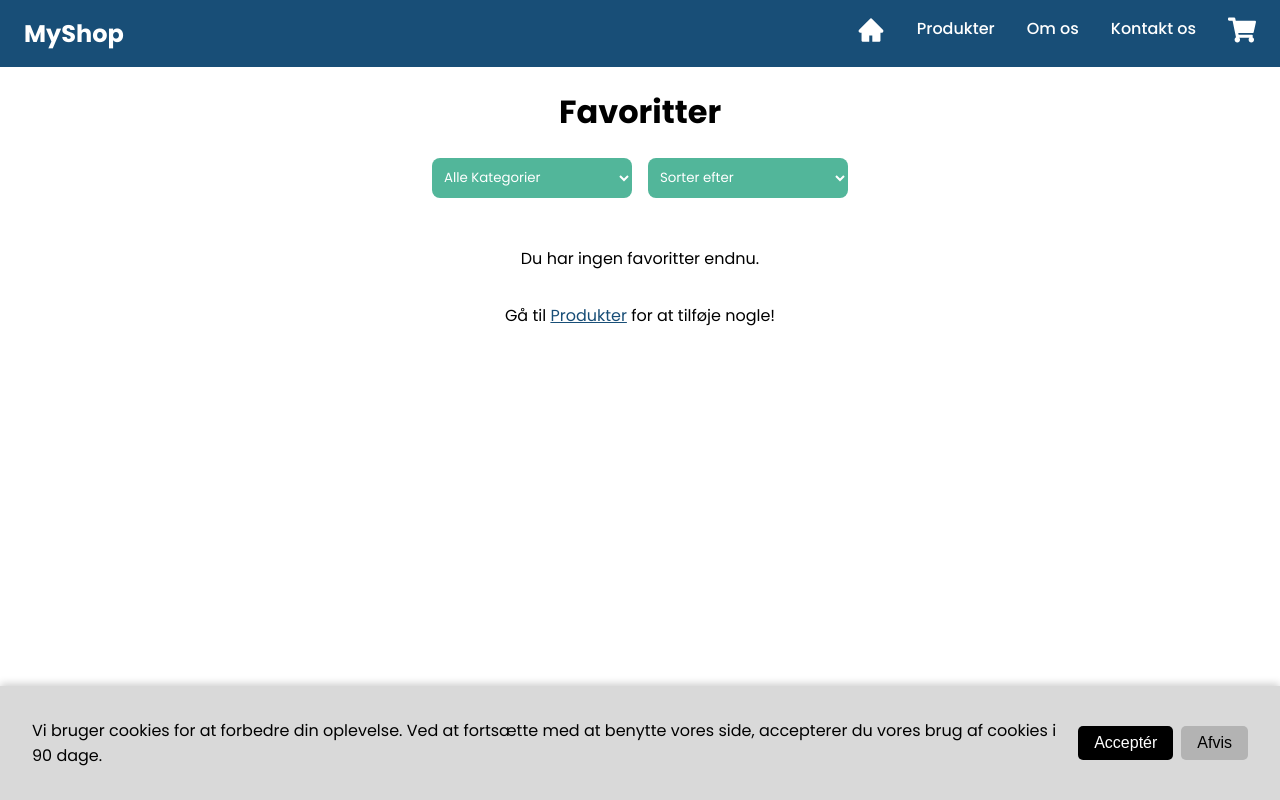
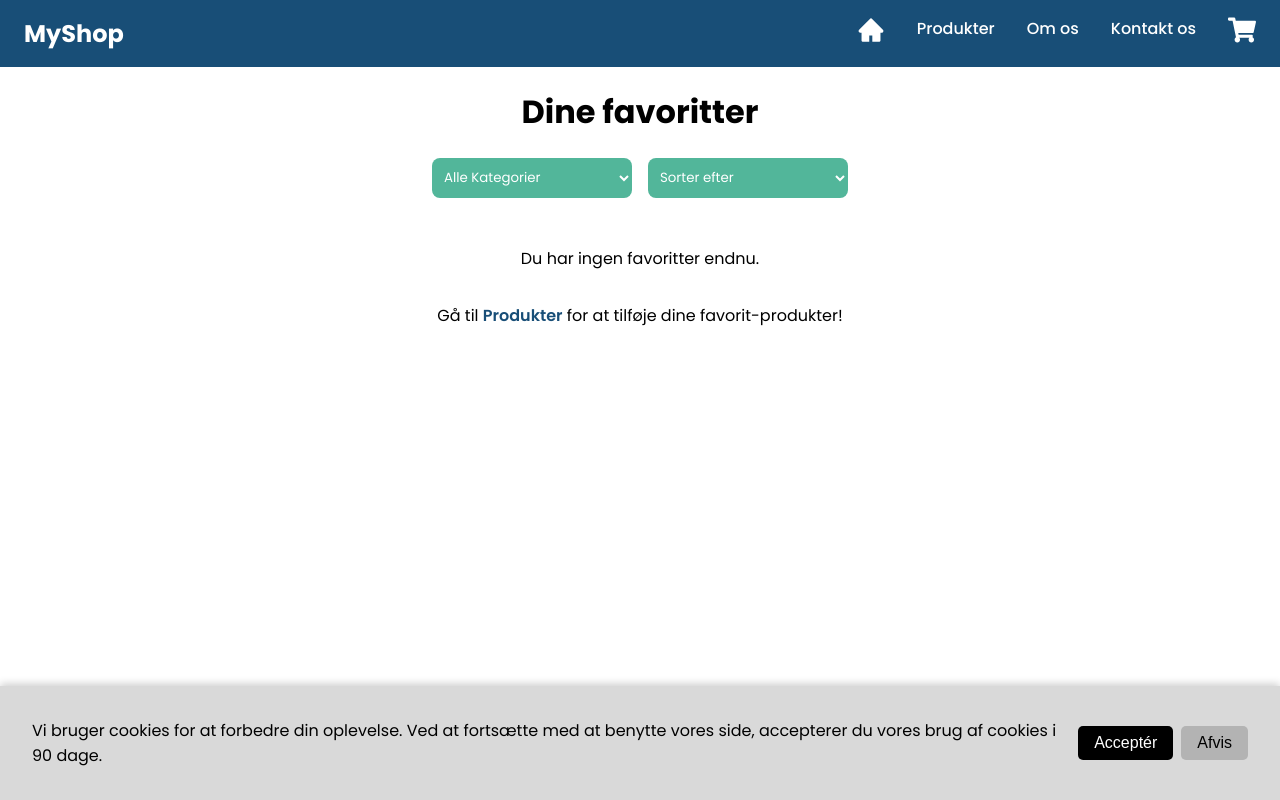
Before and after one commit to HoniNanoq2025/semesteropgave, a React (Vite) app in the folder hejdi-semesteropgave/: page /favorites in a window 1280 px wide. Built offline with nearby package versions, Linux system fonts and the light colour scheme.

Commit message:
update link css

```diff
--- a/hejdi-semesteropgave/src/pages/Checkout/Checkout.jsx
+++ b/hejdi-semesteropgave/src/pages/Checkout/Checkout.jsx
@@ -54,7 +54,7 @@ export default function Checkout({ cart = [], removeFromCart, clearCart }) {
             <p>Din kurv er tom</p>
             <p>
               Gå til <a href="/products">Produkter</a> eller{" "}
-              <a href="/favorites">Favoritter</a> for at tilføje nogle!
+              <a href="/favorites">Favoritter</a> for at tilføje produkter!
             </p>
           </div>
         ) : (
--- a/hejdi-semesteropgave/src/pages/Checkout/Checkout.module.css
+++ b/hejdi-semesteropgave/src/pages/Checkout/Checkout.module.css
@@ -22,12 +22,17 @@ h1 {
   align-items: center;
 }
 
+.emptyCartMsg a {
+  text-decoration: none;
+  font-weight: 600;
+}
+
 .emptyCartMsg a:link {
   color: #184e77;
 }
 
 .emptyCartMsg a:visited {
-  color: #d45252;
+  color: #184e77;
 }
 
 .emptyCartMsg a:hover {
--- a/hejdi-semesteropgave/src/pages/Favorites/Favorites.jsx
+++ b/hejdi-semesteropgave/src/pages/Favorites/Favorites.jsx
@@ -93,7 +93,7 @@ export default function Favorites({ favorites, toggleFavorites, addToCart }) {
 
   return (
     <div className={styles.favoritesPage}>
-      <h1 className={styles.favHeading}>Favoritter</h1>
+      <h1 className={styles.favHeading}>Dine favoritter</h1>
       <div className={styles.filterPanel}>
         <FilterFavorites
           selectedCategory={selectedCategory}
@@ -107,7 +107,8 @@ export default function Favorites({ favorites, toggleFavorites, addToCart }) {
         <div className={styles.noFavorites}>
           <p>Du har ingen favoritter endnu.</p>
           <p>
-            Gå til <a href="/products">Produkter</a> for at tilføje nogle!
+            Gå til <a href="/products">Produkter</a> for at tilføje dine
+            favorit-produkter!
           </p>
         </div>
       ) : (
--- a/hejdi-semesteropgave/src/pages/Favorites/Favorites.module.css
+++ b/hejdi-semesteropgave/src/pages/Favorites/Favorites.module.css
@@ -4,18 +4,22 @@
   align-items: center;
 }
 
-.noFavorites a:link{
-  color: #184E77;
+.noFavorites a {
+  text-decoration: none;
+  font-weight: 600;
 }
 
-.noFavorites a:visited{
-  color: #d45252;
+.noFavorites a:link {
+  color: #184e77;
 }
 
-.noFavorites a:hover{
-  color:#34A0A4;
+.noFavorites a:visited {
+  color: #184e77;
 }
 
+.noFavorites a:hover {
+  color: #34a0a4;
+}
 
 .filterPanel {
   max-width: 100%;
```
